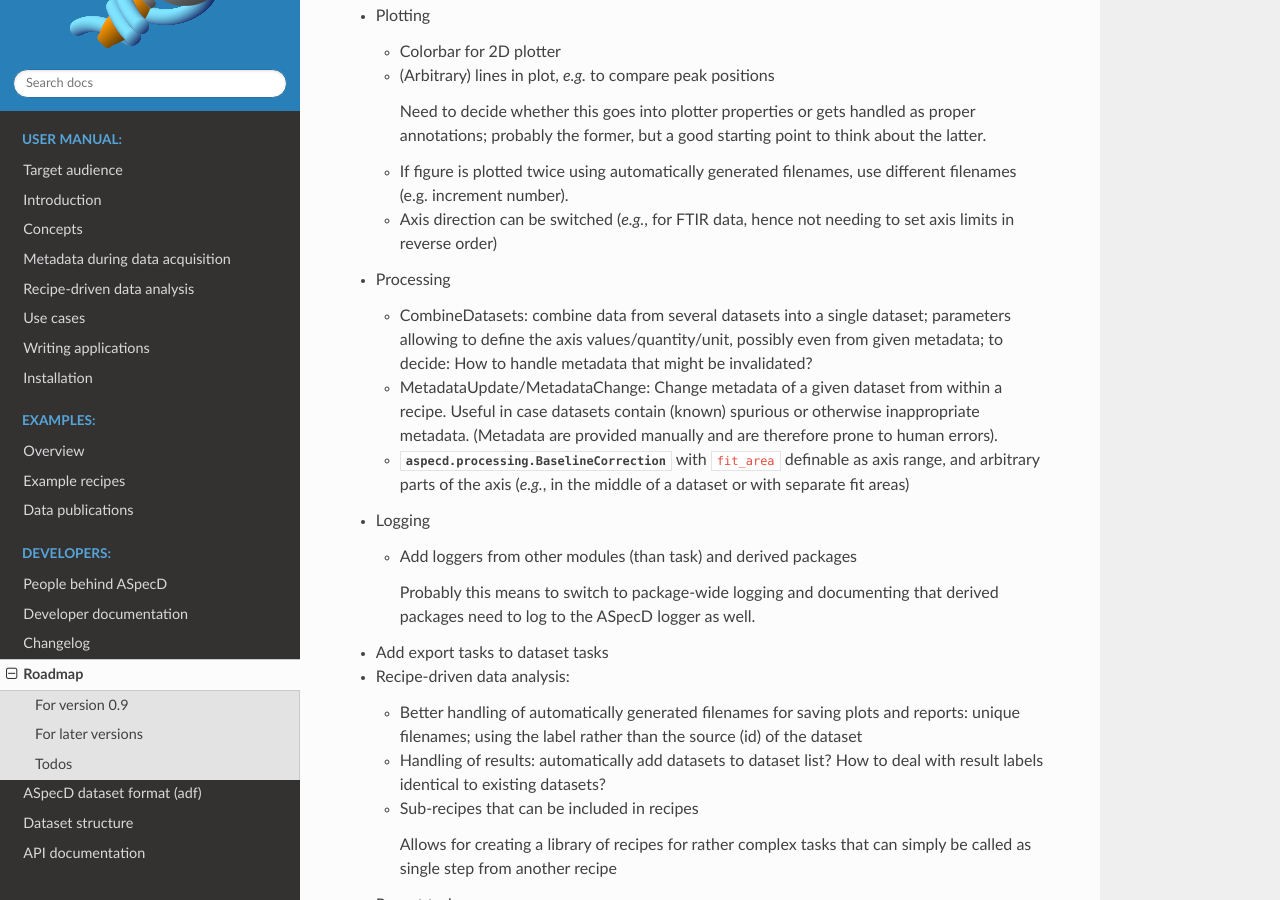
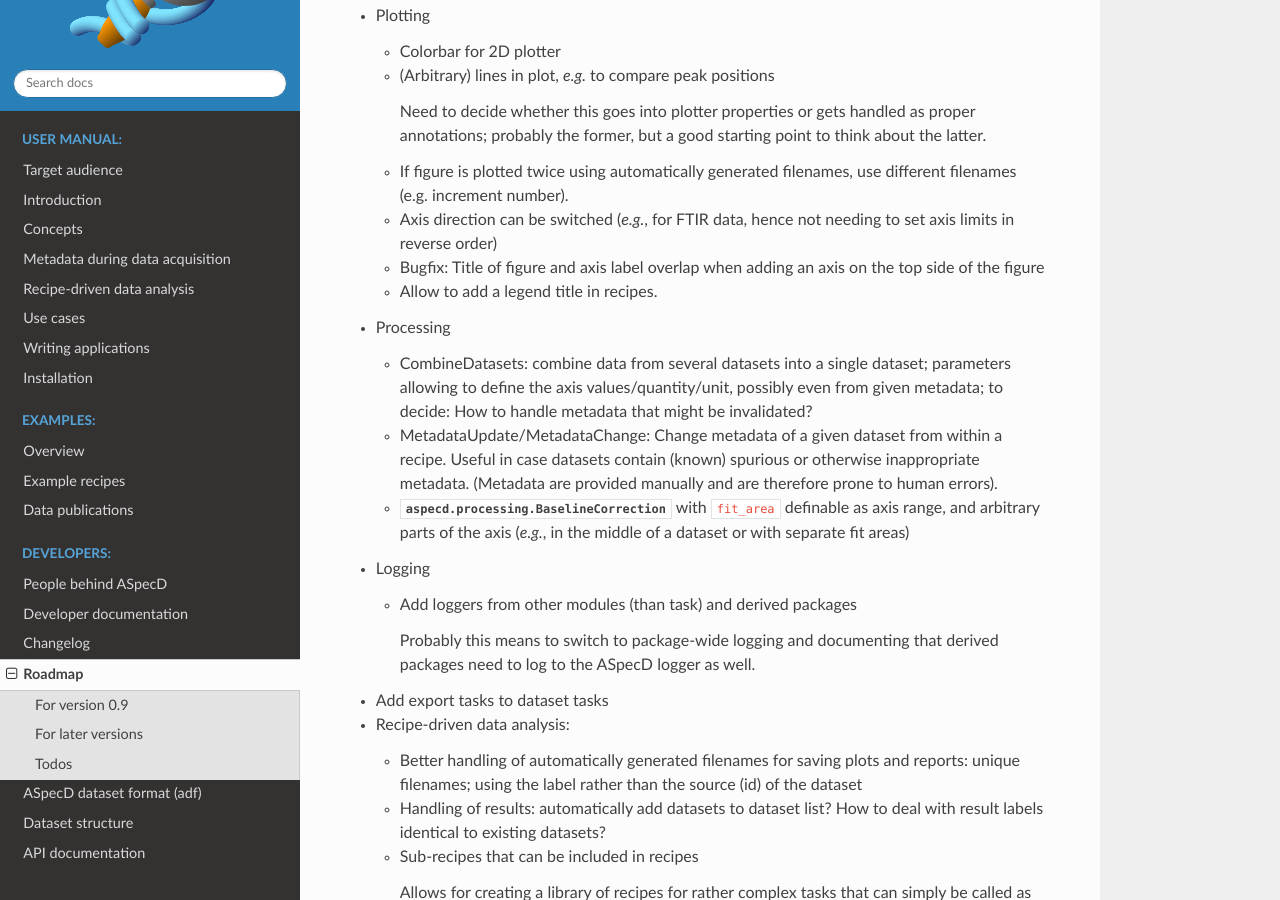
Before and after one commit to tillbiskup/aspecd, a Sphinx documentation site: the page built from docs/roadmap.rst, in a window 1280 px wide and 900 px high, scrolled down 404 px. Built offline with Sphinx 7.4.7 and the Read the Docs theme 2.0.0, drawn with Linux system fonts in a browser that asks for light colours.

Commit message:
Updated roadmap

```diff
--- a/docs/roadmap.rst
+++ b/docs/roadmap.rst
@@ -20,6 +20,8 @@ For version 0.9
     Need to decide whether this goes into plotter properties or gets handled as proper annotations; probably the former, but a good starting point to think about the latter.
   * If figure is plotted twice using automatically generated filenames, use different filenames (e.g. increment number).
   * Axis direction can be switched (*e.g.*, for FTIR data, hence not needing to set axis limits in reverse order)
+  * Bugfix: Title of figure and axis label overlap when adding an axis on the top side of the figure
+  * Allow to add a legend title in recipes.
 
 * Processing
 
```
Also changed, not shown: 1 other file.
